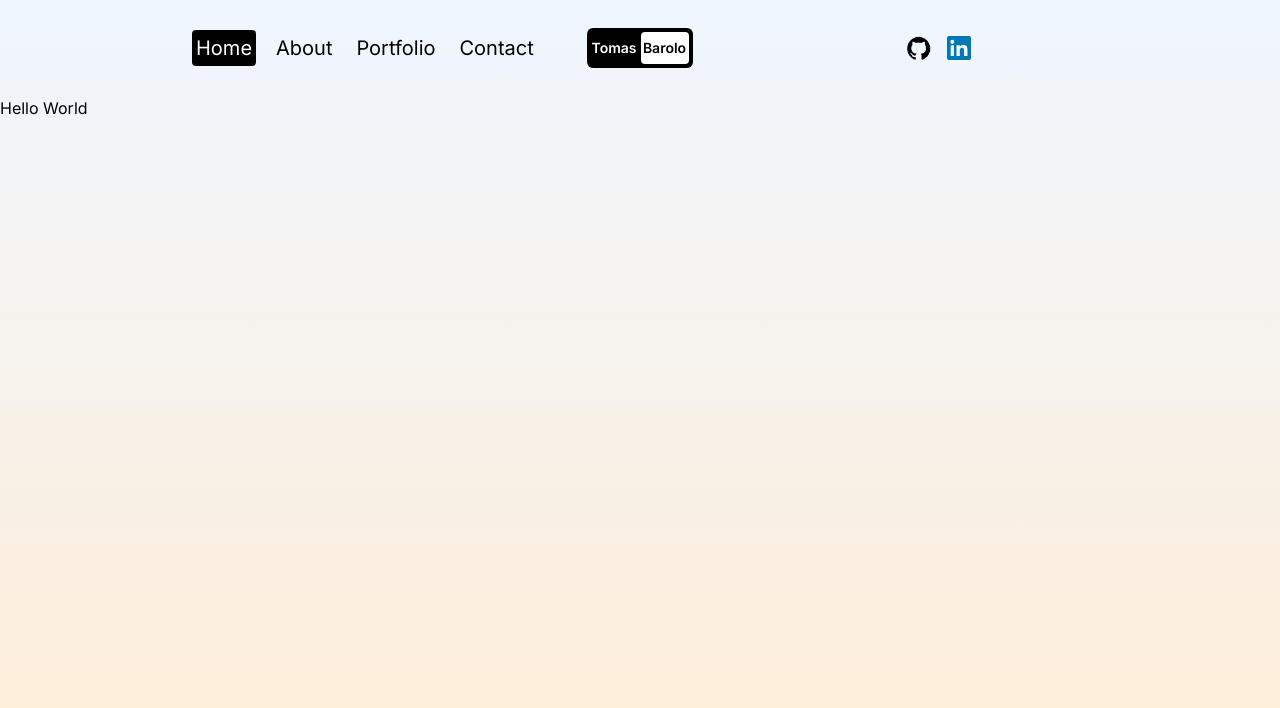
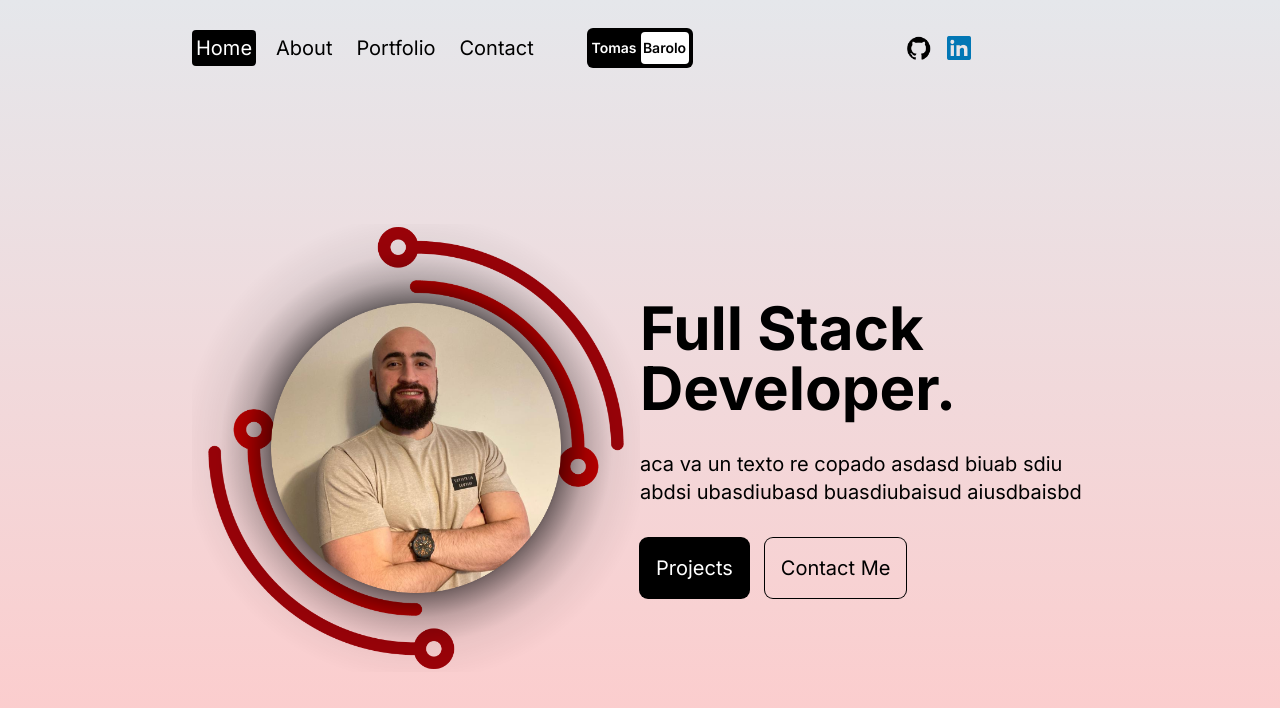
Before and after one commit to tomasba19/NextJS-Tailwind-FramerMotion, a Next.js app: page / in a window 1280 px wide. Shown: the top 708 px of the page. Built offline with nearby package versions, Linux system fonts and the light colour scheme.

Commit message:
HomePage

```diff
--- a/src/app/layout.js
+++ b/src/app/layout.js
@@ -13,11 +13,11 @@ export default function RootLayout({ children }) {
   return (
     <html lang="en">
       <body className={inter.className}>
-        <div className="w-screen h-screen bg-gradient-to-b from-blue-50 to-orange-100">
+        <div className="w-screen h-screen bg-gradient-to-b from-gray-200 to-red-200">
           <div className="h-24">
             <NavBar />
           </div>
-          <div className="h-[calc(100vh - 6rem)]">
+          <div className="h-[calc(100vh-6rem)]">
           {children}
           </div>
         </div>
--- a/src/app/page.jsx
+++ b/src/app/page.jsx
@@ -1,7 +1,26 @@
+import Image from "next/image";
+
 const Homepage = () => {
   return (
-  <div>Hello World</div>
-  )
+    <div className="h-full flex flex-col lg:flex-row px-4 sm:px-8 md:px-12 lg:px-20 xl:px-48 text-xl">
+      {/* IMAGE COINTAINER */}
+      <div className="h-1/2 lg:h-full lg:w-1/2 relative">
+        <Image src="/homeImage.png" alt="" fill className="object-contain" />
+      </div>
+      {/* TEXT COINTAINER */}
+      <div className="h-1/2 lg:h-full lg:w-1/2 flex flex-col gap-8 items-center justify-center">
+        {/* TITLE */}
+        <h1 className="text-4xl md:text-6xl font-bold">Full Stack Developer.</h1>
+        {/* Description */}
+        <p className="md:text-xl">aca va un texto re copado asdasd biuab sdiu abdsi ubasdiubasd buasdiubaisud aiusdbaisbd</p>
+        {/* BUTTONS */}
+        <div className="w-full flex gap-4">
+          <button className="p-4 rounded-lg ring-1 ring-black bg-black text-white">Projects</button>
+          <button className="p-4 rounded-lg ring-1 ring-black ">Contact Me</button>
+        </div>
+      </div>
+    </div>
+  );
 };
 
 export default Homepage;
```
Also changed, not shown: public/homeImage.png (added).
